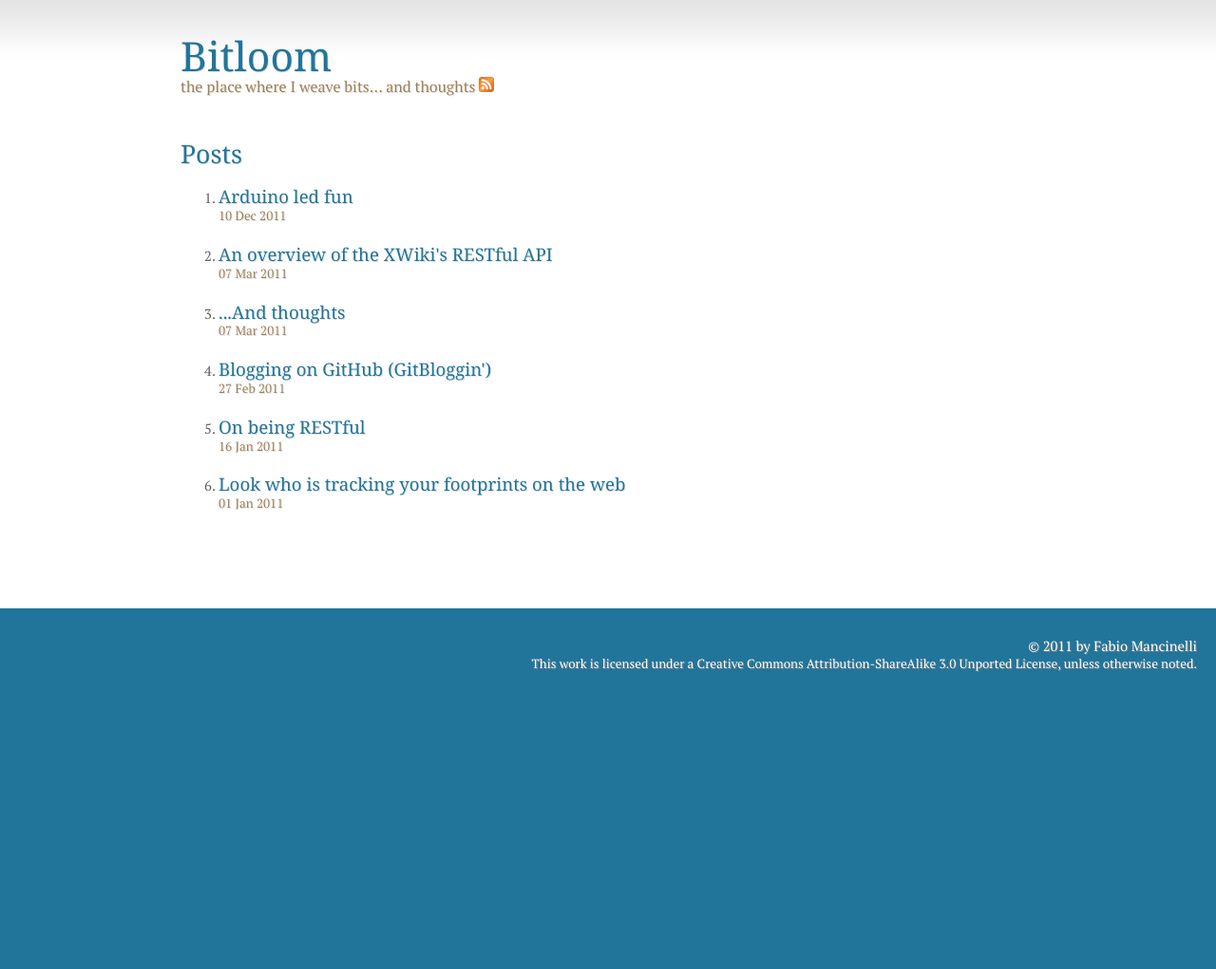
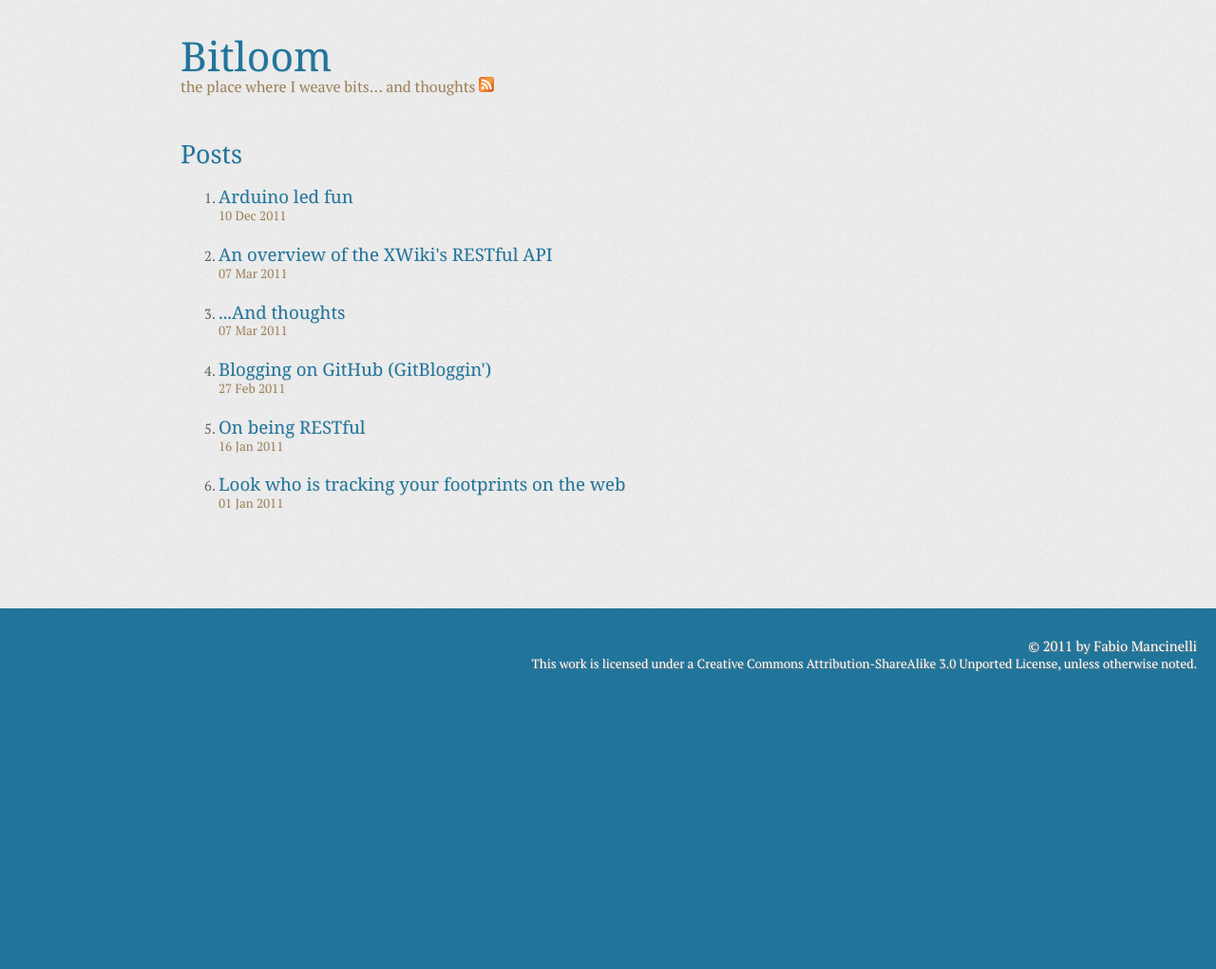
Before and after one commit to fmancinelli/fmancinelli.github.com, a Jekyll site: the page built from index.html, in a window 1280 px wide. Shown: the whole page at 95% size. Built offline with Jekyll 4.4.1, drawn with Linux system fonts in a browser that asks for light colours; comment, search, counter and statistics services are not loaded.

Commit message:
New background

```diff
--- a/stylesheets/style.css
+++ b/stylesheets/style.css
@@ -18,7 +18,8 @@
  * Generic styling *
  *******************/
 body {
-    background: #FFFFFF url(/images/top-grad.png) repeat-x;
+    /*background: #FFFFFF url(/images/top-grad.png) repeat-x;*/
+    background-image: url(/images/background.png);
     font-family: "PT Serif";
     margin: 0px;
     padding: 0px;
```
Also changed, not shown: images/background.png (added).
